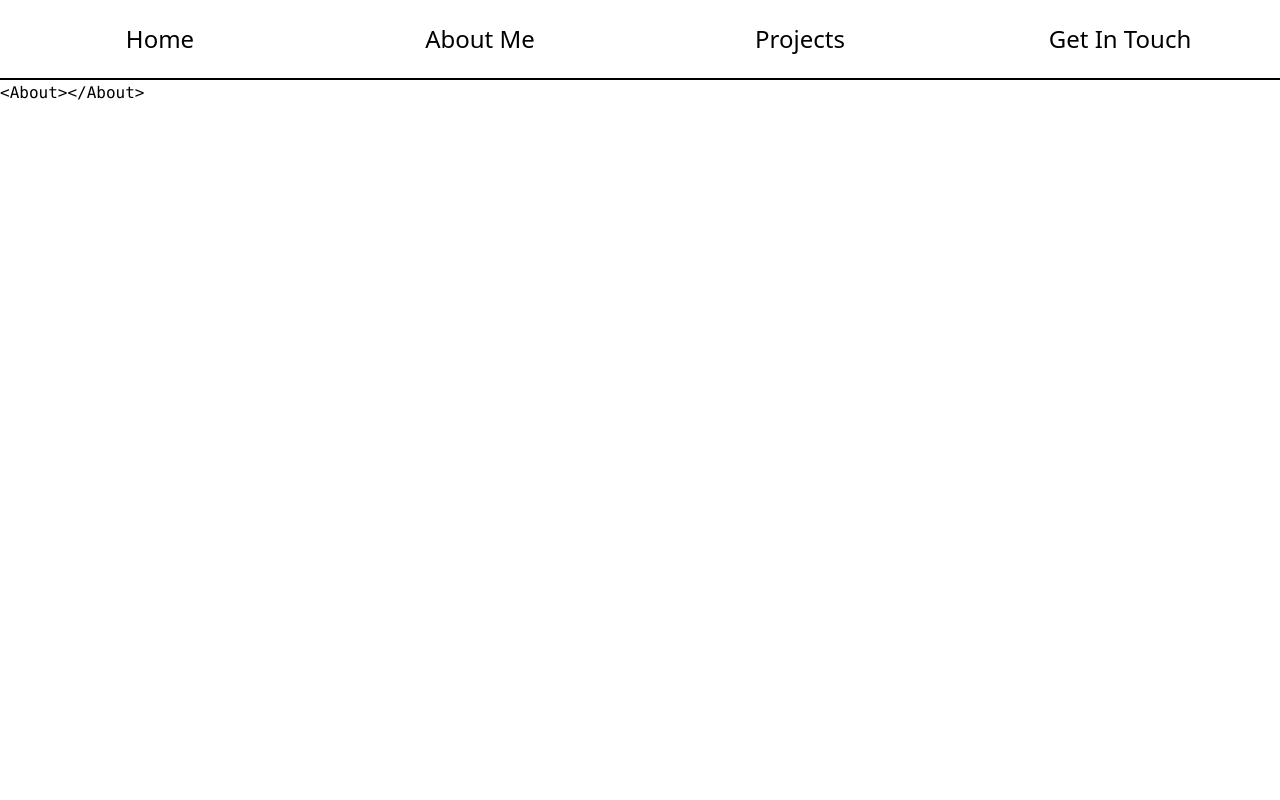
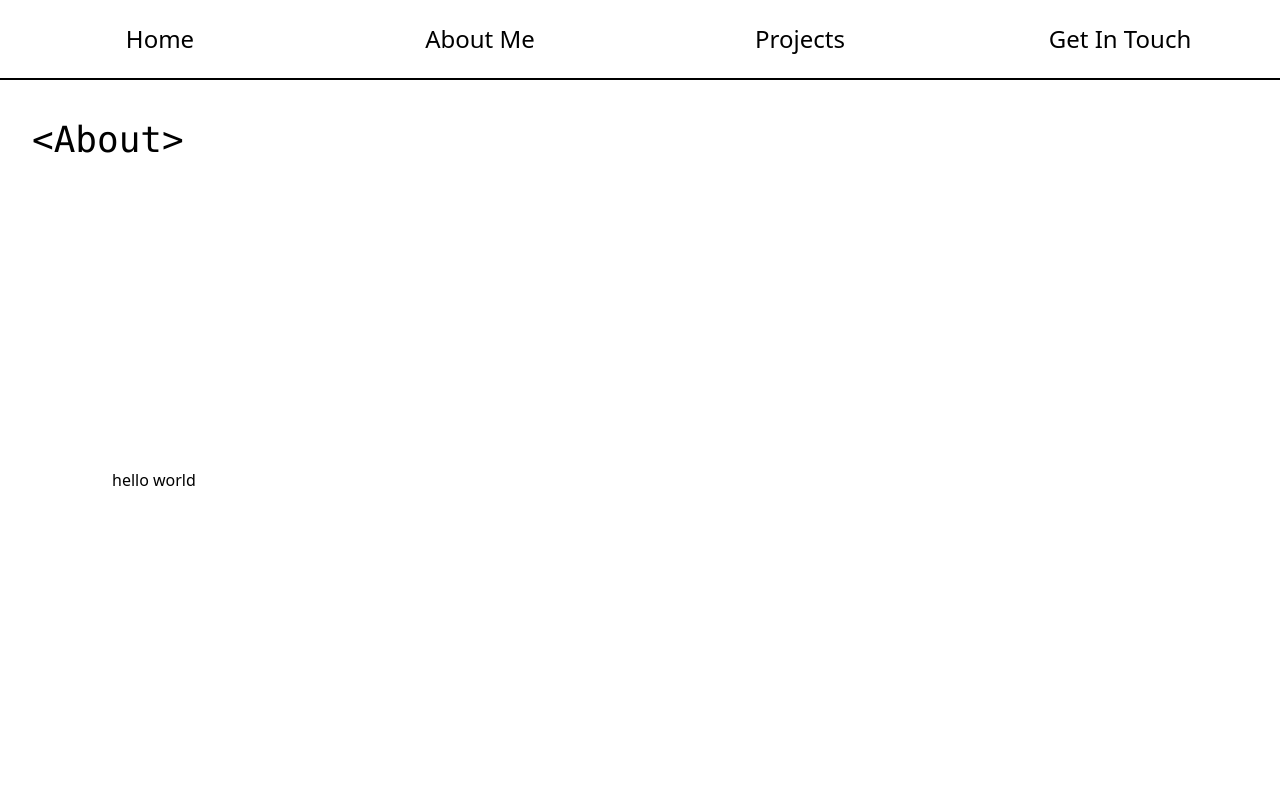
Before and after one commit to rakshit0960/personal-portfolio, a React (Vite) app: page / in a window 1280 px wide. Shown: the top 800 px of the page. Built offline with nearby package versions, Linux system fonts and the light colour scheme.

Commit message:
made section wrapper and small section wrapper

```diff
--- a/src/components/AboutMeSection.tsx
+++ b/src/components/AboutMeSection.tsx
@@ -1,8 +1,9 @@
+import SectionWrapper from "./SectionWrapper";
+
 export default function AboutMeSection() {
   return (
-    <section className="min-h-screen">
-        <code>{'<About>'}</code>
-        <code>{'</About>'}</code>
-    </section>
+    <SectionWrapper name="About">
+        <div>hello world</div>
+    </SectionWrapper>
   )
 }
--- a/src/components/ProjectsList.tsx
+++ b/src/components/ProjectsList.tsx
@@ -1,13 +1,12 @@
 import { ProjectObj } from '../data/projectObjectInterface'
 import data from '../data/projectsList.json';
 import ProjectCard from './ProjectCard';
-import SectionWrapper from './SectionWrapper';
 
 const projectsList: ProjectObj[] = data.projects;
 
 export default function ProjectsList() {
   return (
-    <div className='grid grid-cols-3 gap-4 mx-20 my-9'>
+    <div className='grid grid-cols-3 gap-4'>
         {
           projectsList.map(projectObj => <ProjectCard project={projectObj} key={projectObj.id} />)
         }
--- a/src/components/ProjectsSection.tsx
+++ b/src/components/ProjectsSection.tsx
@@ -1,11 +1,10 @@
 import ProjectsList from "./ProjectsList"
+import SectionWrapper from "./SectionWrapper"
 
 export default function ProjectsSection() {
   return (
-    <section className="min-h-screen flex flex-col justify-between py-10 px-8">
-      <code className="text-4xl">{'<Projects>'}</code>
+    <SectionWrapper name="Projects">
         <ProjectsList />
-      <code className="text-4xl">{'</Projects>'}</code>
-    </section>
+    </SectionWrapper>
   )
 }
--- a/src/components/SectionWrapper.tsx
+++ b/src/components/SectionWrapper.tsx
@@ -2,7 +2,7 @@ export default function SectionWrapper({children, name}: {children: string | JSX
   return (
     <section className="min-h-screen flex flex-col justify-between py-10 px-8">
       <code className="text-4xl">{`<${name}>`}</code>
-        {children}
+        <div className=" mx-20 my-9">{children}</div>
       <code className="text-4xl">{`</${name}>`}</code>
     </section>
   )
```
